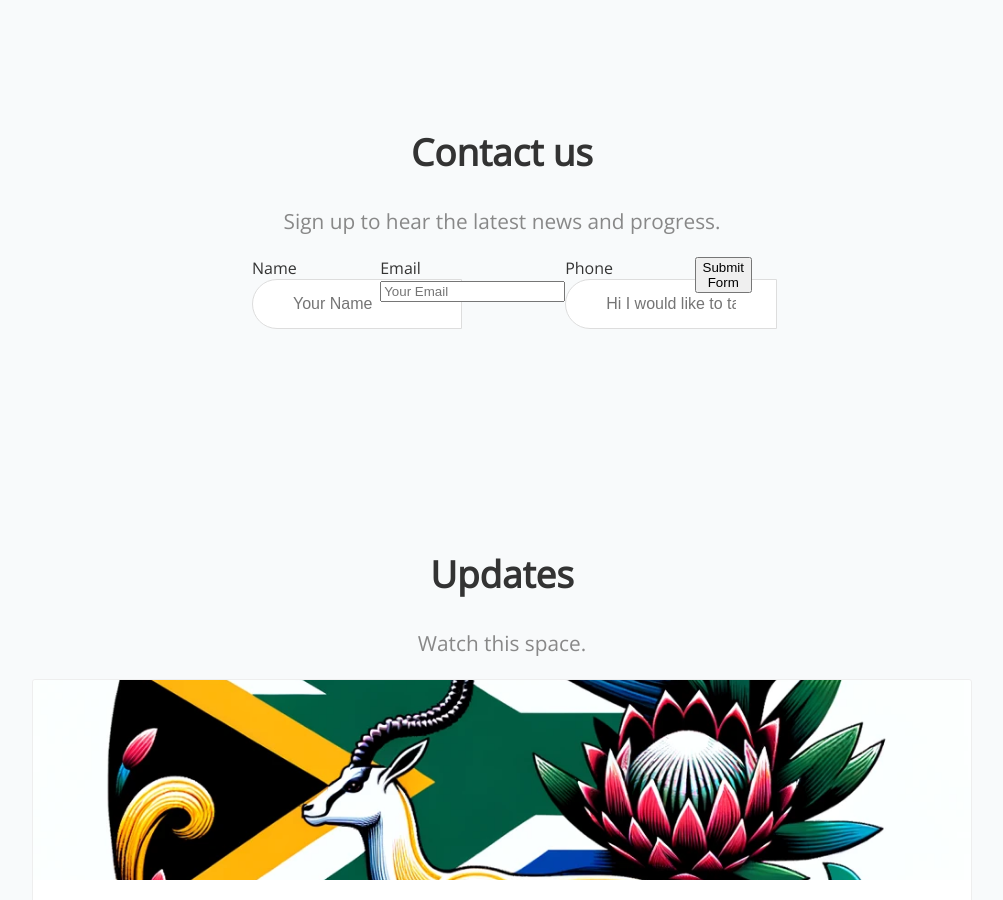
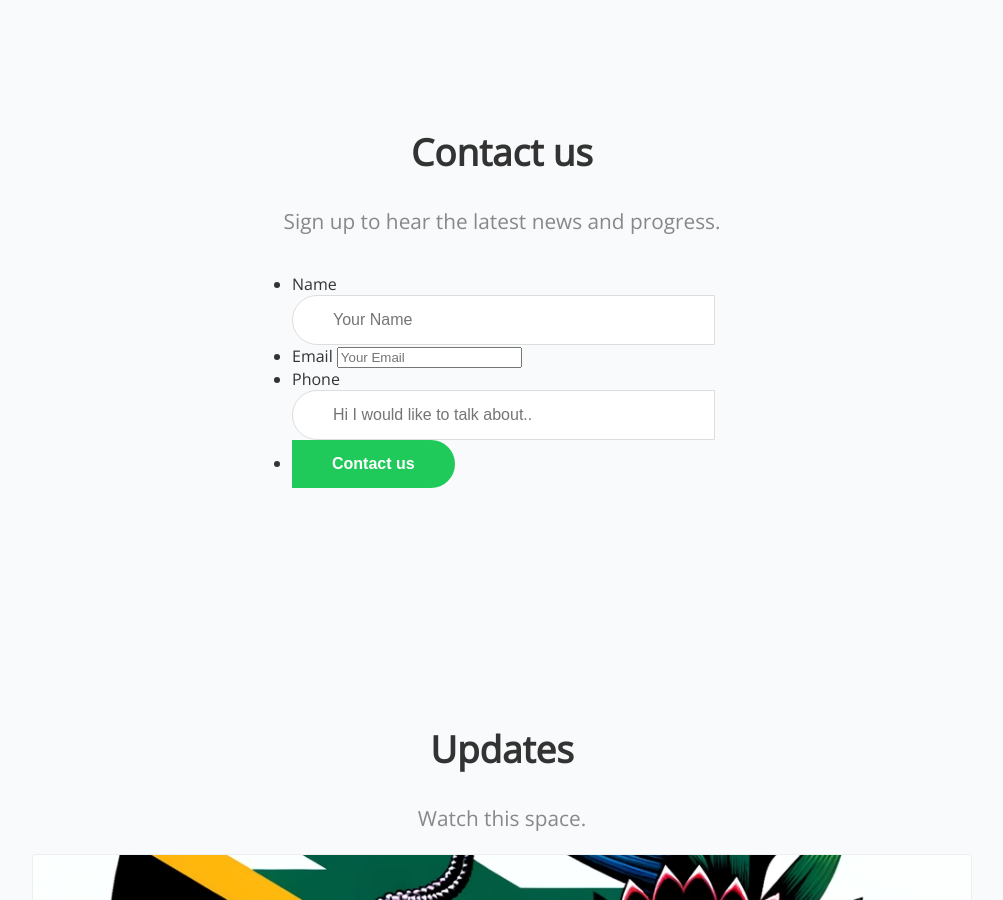
Before and after one commit to mzansi-ai/mzansi-ai.github.io, a Jekyll site: the page built from index.html, in a window 1280 px wide and 900 px high, scrolled down 2286 px. Shown: the whole window, without its empty margins (138-1141 px from the left). Built offline with Jekyll 4.4.1, drawn with Linux system fonts in a browser that asks for light colours; nearby versions of some CDN libraries.

Commit message:
try table

```diff
--- a/index.html
+++ b/index.html
@@ -86,23 +86,30 @@ title: Home
 	<p class="editable" style="text-align: center;">Sign up to hear the latest news and progress.</p>
 	<form id="contactForm" action="https://api.web3forms.com/submit" method="POST">
             <input type="hidden" name="access_key" value="6278c22e-1db2-41b2-bc7a-13875dfae289">
+			<ul>
+			<li>
             <div>
                 <label for="name">Name</label>
                 <input type="text" id="name" name="name" placeholder="Your Name">
             </div>
+			</li>
+			<li>
             <div>
                 <label for="email" >Email</label>
                 <input type="email" id="email" name="email" placeholder="Your Email">
             </div>
+			</li>
+			<li>
             <div>
                 <label for="message">Phone</label>
                 <input type="text" id="message" name="message" placeholder="Hi I would like to talk about..">
             </div>
+			</li>
+			<li>
             <div>
-                <button type="submit">
-                    Submit Form
-                </button>
+                <input type="submit" value="Contact us"/>
             </div>
+			</li>
         </form>
 	</div>
 </div>
```
